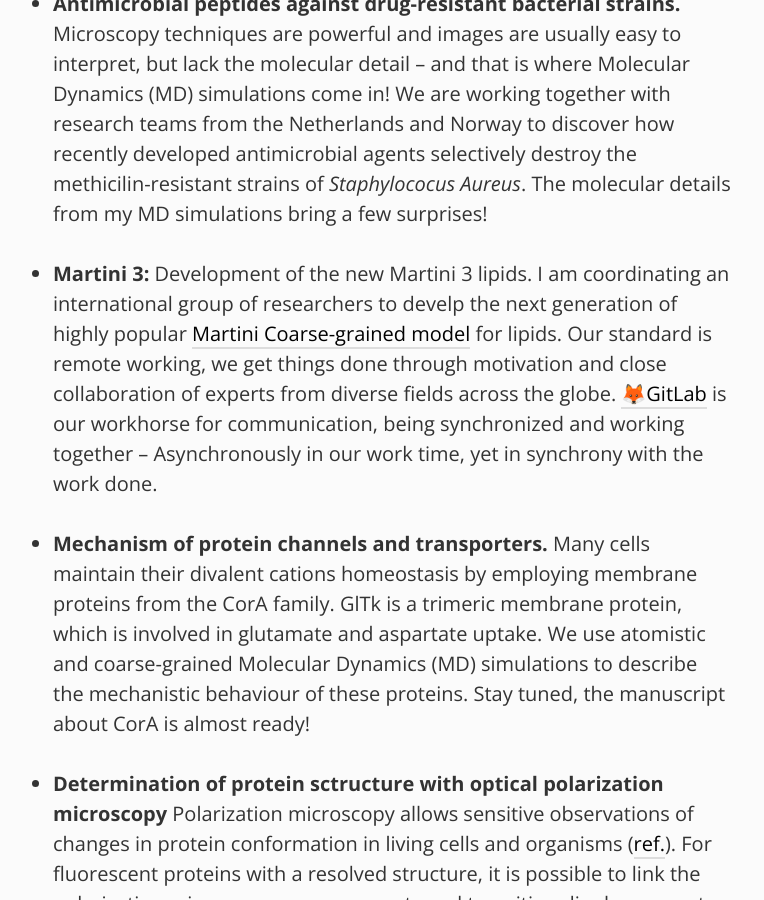
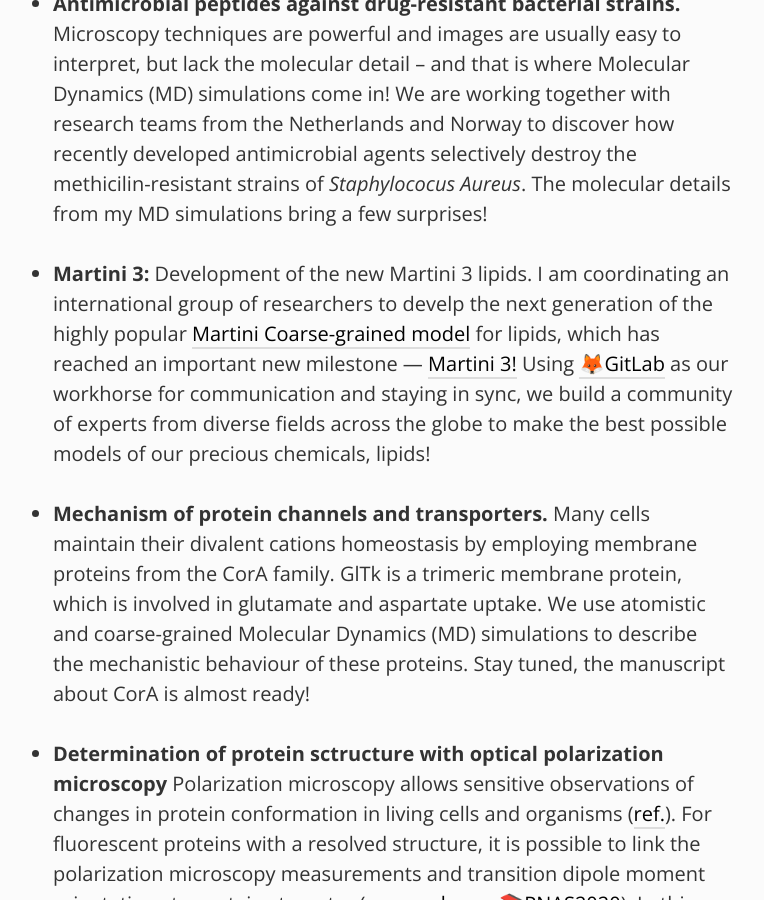
Before and after one commit to jmelcr/jmelcr.github.io, a Jekyll site: the page built from projects.md, in a window 1280 px wide and 900 px high, scrolled down 973 px. Shown: the whole window, without its empty margins (267-1031 px from the left). Built offline with Jekyll 4.4.1, drawn with Linux system fonts in a browser that asks for light colours; comment, search, counter and statistics services are not loaded.

Commit message:
Update projects.md

```diff
--- a/projects.md
+++ b/projects.md
@@ -44,15 +44,15 @@ The molecular details from my MD simulations bring a few surprises!
 - **Martini 3:**
 Development of the new Martini 3 lipids.
 I am coordinating an international group of researchers to
-develp the next generation of highly popular
-[Martini Coarse-grained model](https://scholar.google.cz/scholar?hl=en&as_sdt=0,5&qsp=3&q=martini+coarse&qst=ib) for lipids.
-Our standard is remote working,
-we get things done through motivation
-and close collaboration of experts from diverse fields across the globe.
-[🦊GitLab](https://about.gitlab.com/) is our workhorse for communication,
-being synchronized and working together –
-Asynchronously in our work time,
-yet in synchrony with the work done.
+develp the next generation of the highly popular
+[Martini Coarse-grained model](https://scholar.google.cz/scholar?hl=en&as_sdt=0,5&qsp=3&q=martini+coarse&qst=ib) for lipids,
+which has reached an important new milestone —
+[Martini 3!](https://doi.org/10.1038/s41592-021-01098-3)
+Using
+[🦊GitLab](https://about.gitlab.com/) as our workhorse for communication
+and staying in sync,
+we build a community of experts from diverse fields across the globe
+to make the best possible models of our precious chemicals, lipids!
 
 
 - **Mechanism of protein channels and transporters.**
```
